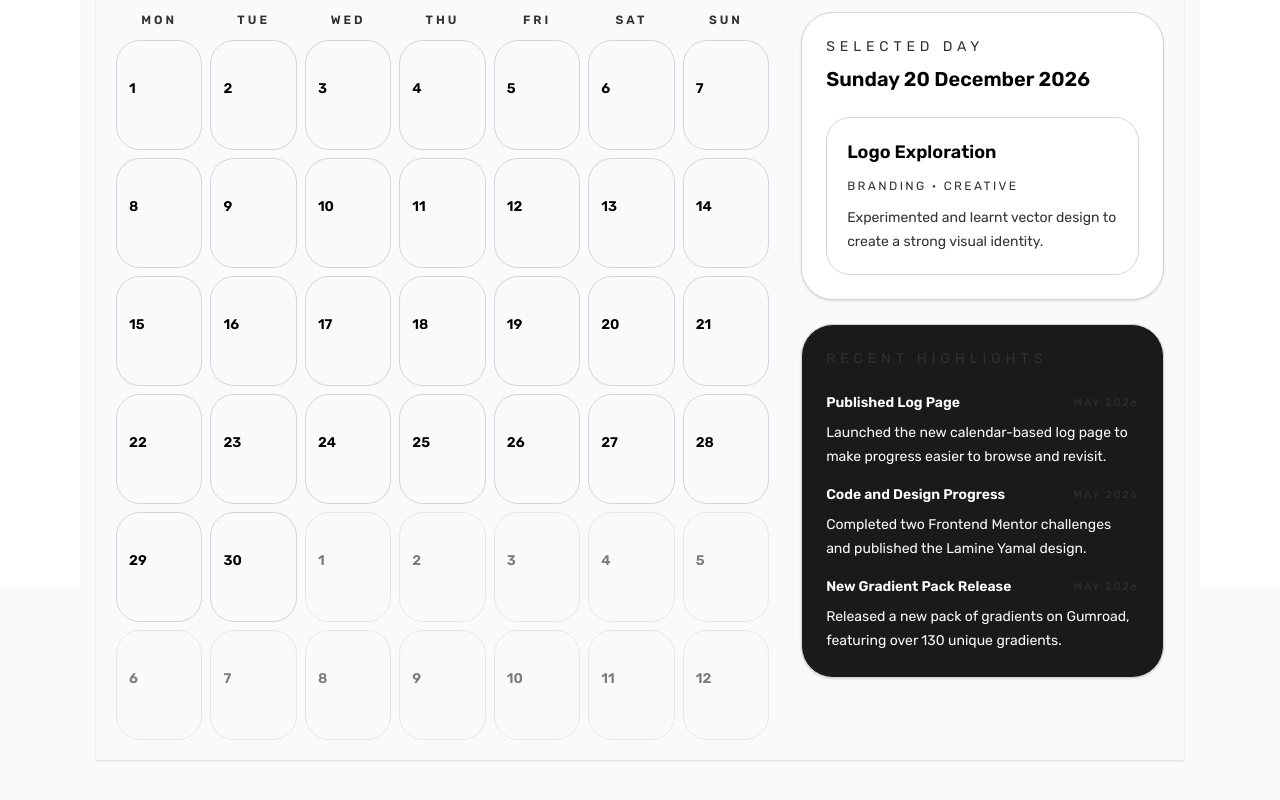
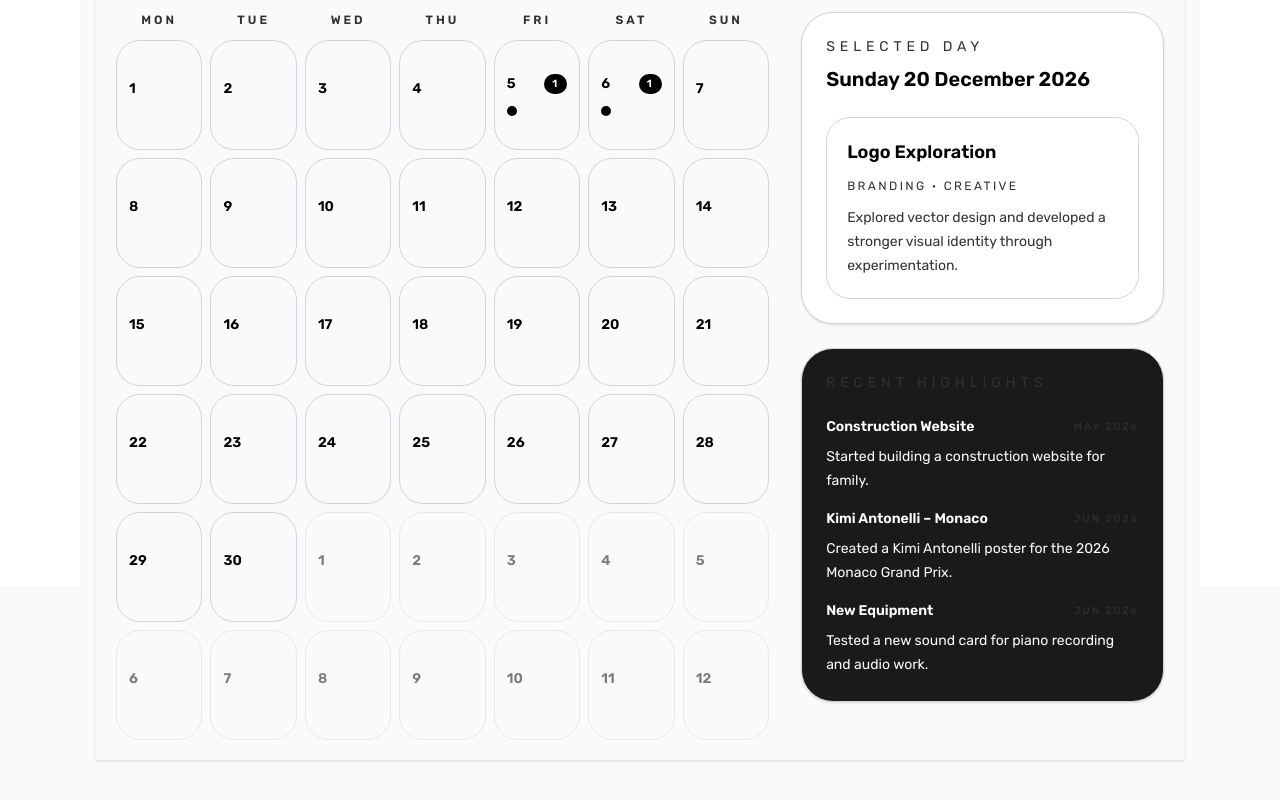
Before and after one commit to princetbzxx/loba-dynasty, a Vue app: page /log in a window 1280 px wide. Shown: the part 336-1136 px from the top of the page. Built offline with nearby package versions, Linux system fonts and the light colour scheme.

Commit message:
timeline change

```diff
--- a/src/constants/timelineData.ts
+++ b/src/constants/timelineData.ts
@@ -5,7 +5,6 @@ export interface TimelineItem {
   tags: string[]
 }
 
-// Small helper to make adding entries easier
 function entry(
   date: string,
   title: string,
@@ -19,89 +18,112 @@ export const timelineData: TimelineItem[] = [
   entry(
     '2025-10-12',
     'The Beginning',
-    "Loba's exposure to an exploding tool coincided with his creative passion. Loba delves into Canva for the first time.",
+    "Loba's exposure to an exploding tool aligned with his growing creative curiosity, leading him to explore Canva for the first time.",
     ['launch', 'learning']
   ),
 
   entry(
     '2025-10-31',
     'First Publication',
-    'Loba finishes his short study guide and after a short course is able to publish on Amazon.',
+    'Completed a short study guide and, after taking a brief course, published it on Amazon.',
     ['design', 'website']
   ),
 
   entry(
     '2026-02-27',
     'The Struggle',
-    'Loba attempts making a more stylistic website but struggles with layout.',
+    'Attempted to build a more stylistic website but faced challenges with layout and structure.',
     ['iteration', 'learning']
   ),
 
   entry(
     '2026-12-20',
     'Logo Exploration',
-    'Experimented and learnt vector design to create a strong visual identity.',
+    'Explored vector design and developed a stronger visual identity through experimentation.',
     ['branding', 'creative']
   ),
 
   entry(
     '2026-03-25',
     '30 Day Design Challenge Start',
-    'Kicked off the 30 day design challenge and committed to daily creative output.',
+    'Started the 30‑day design challenge and committed to producing creative work daily.',
     ['challenge', 'momentum']
   ),
 
   entry(
     '2026-04-12',
     'First Recognition',
-    'Received positive feedback on social media and felt more confident in the design direction.',
+    'Received positive feedback on social media, boosting confidence in the design direction.',
     ['validation', 'growth']
   ),
 
   entry(
     '2026-04-20',
     'GCSE Mock Prep',
-    'Balanced schoolwork with life while preparing for GCSE mocks.',
+    'Balanced creative work with school responsibilities while preparing for GCSE mocks.',
     ['education', 'focus']
   ),
 
   entry(
     '2026-04-25',
     'Site Rebuild',
-    'Added the portfolio page layout with a new grid system and smoother interactions.',
+    'Rebuilt the portfolio layout with a new grid system and smoother interactions.',
     ['development', 'refactor']
   ),
 
   entry(
     '2026-04-26',
     'Portfolio Grid Upgrade',
-    'Updated the project collection with fresh hover states and animated effects. Navbar is modified to be more intuitive.',
+    'Enhanced the project grid with new hover states, animations, and a more intuitive navbar.',
     ['ui', 'motion']
   ),
 
   entry(
     '2026-04-28',
     'Steph Curry Design',
-    'Steph Curry Design is released.',
+    'Released the Steph Curry design project.',
     ['productivity', 'design']
   ),
 
   entry(
     '2026-05-02',
     'Published Log Page',
-    'Launched the new calendar-based log page to make progress easier to browse and revisit.',
+    'Launched a calendar‑based log page to make progress easier to browse and revisit.',
     ['launch', 'journal']
   ),
+
   entry(
     '2026-05-09',
     'Code and Design Progress',
     'Completed two Frontend Mentor challenges and published the Lamine Yamal design.',
     ['challenge', 'design']
   ),
+
   entry(
     '2026-05-16',
     'New Gradient Pack Release',
-    'Released a new pack of gradients on Gumroad, featuring over 130 unique gradients.',
+    'Released a gradient pack on Gumroad featuring over 130 unique gradients.',
     ['product', 'design']
   ),
+
+  entry(
+    '2026-05-29',
+    'Construction Website',
+    'Started building a construction website for family.',
+    ['web', 'design']
+  ),
+
+  entry(
+    '2026-06-05',
+    'Kimi Antonelli – Monaco',
+    'Created a Kimi Antonelli poster for the 2026 Monaco Grand Prix.',
+    ['graphic', 'design']
+  ),
+
+  entry(
+    '2026-06-06',
+    'New Equipment',
+    'Tested a new sound card for piano recording and audio work.',
+    ['music', 'productivity']
+  )
 ]
```
